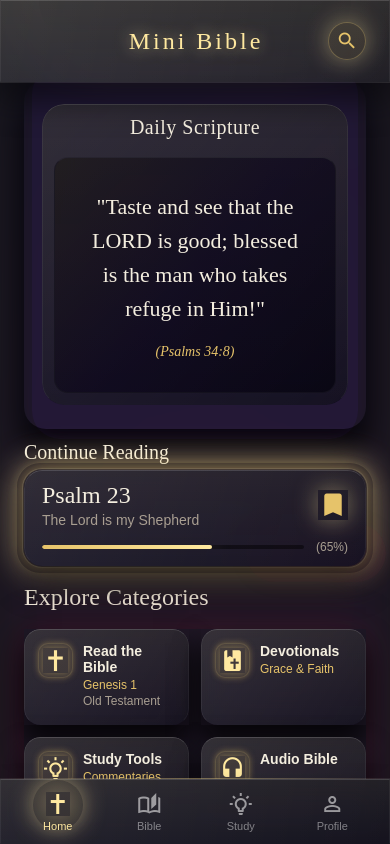
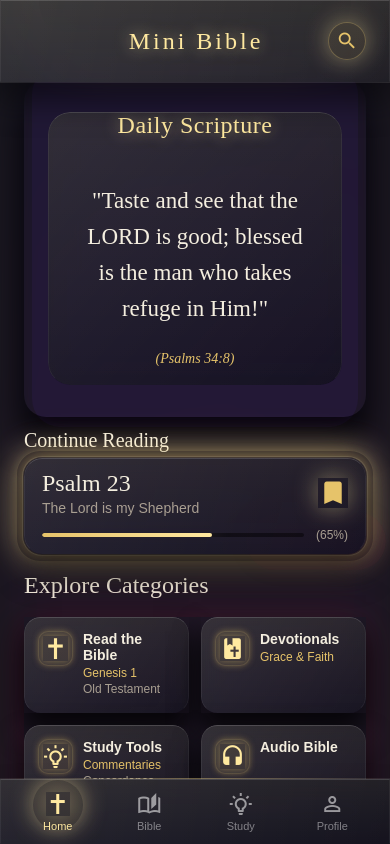
Before and after one commit to MECMwithShawn/minibible-native, a React Native app: screen / in a window 390 px wide. Built offline with nearby package versions, Linux system fonts and the light colour scheme.

Commit message:
Soften Daily Scripture card surface

```diff
--- a/src/screens/HomeScreen.tsx
+++ b/src/screens/HomeScreen.tsx
@@ -145,15 +145,8 @@ export default function HomeScreen() {
             <View style={styles.heroContent}>
               <Text style={styles.heroLabel}>Daily Scripture</Text>
 
-              {/* Inner Card Surface — deeper layer for depth separation */}
+              {/* Scripture content floats on the outer frosted surface. */}
               <View style={styles.innerScripturePanel}>
-                <LinearGradient
-                  pointerEvents="none"
-                  colors={['rgba(230, 195, 106, 0.07)', 'rgba(120, 46, 255, 0.035)', 'transparent']}
-                  start={{ x: 0, y: 0 }}
-                  end={{ x: 1, y: 1 }}
-                  style={StyleSheet.absoluteFill}
-                />
                 <Text style={styles.heroText}>
                   "{daily.text}"
                 </Text>
@@ -494,40 +487,41 @@ const styles = StyleSheet.create({
     elevation: 8,
   },
   heroCard: {
-    paddingHorizontal: SPACING.md,
-    paddingVertical: SPACING.lg,
+    minHeight: 318,
+    paddingHorizontal: SPACING.lg,
+    paddingVertical: SPACING.xl,
   },
   heroContent: {
-    padding: SPACING.sm,
+    flex: 1,
+    paddingHorizontal: SPACING.xs,
     alignItems: 'center',
   },
   innerScripturePanel: {
-    backgroundColor: 'rgba(4, 3, 12, 0.62)',
-    borderRadius: 14,
-    padding: SPACING.xl,
-    borderWidth: 1,
-    borderColor: 'rgba(255, 255, 255, 0.04)',
-    borderTopWidth: 1,
-    borderTopColor: 'rgba(255, 255, 255, 0.09)',
+    flex: 1,
+    backgroundColor: COLORS.transparent,
+    paddingHorizontal: SPACING.lg,
+    paddingTop: SPACING.xl,
+    paddingBottom: SPACING.md,
     width: '100%',
     alignItems: 'center',
-    overflow: 'hidden',
+    justifyContent: 'center',
   },
   heroLabel: {
     fontFamily: TYPOGRAPHY.serif,
-    fontSize: TYPOGRAPHY.sizes.lg,
-    color: COLORS.ivory,
+    fontSize: TYPOGRAPHY.sizes.xl,
+    color: COLORS.goldLight,
     letterSpacing: TYPOGRAPHY.letterSpacing.wide,
-    marginBottom: SPACING.md,
+    marginBottom: SPACING.sm,
     fontWeight: '300',
+    ...SHADOWS.textBloom,
   },
   heroText: {
     fontFamily: TYPOGRAPHY.serif,
-    fontSize: 22,
+    fontSize: 23,
     color: COLORS.ivory,
-    lineHeight: 34,
+    lineHeight: 36,
     textAlign: 'center',
-    marginBottom: SPACING.md,
+    marginBottom: SPACING.lg,
     fontWeight: '300',
   },
   heroReference: {
```
